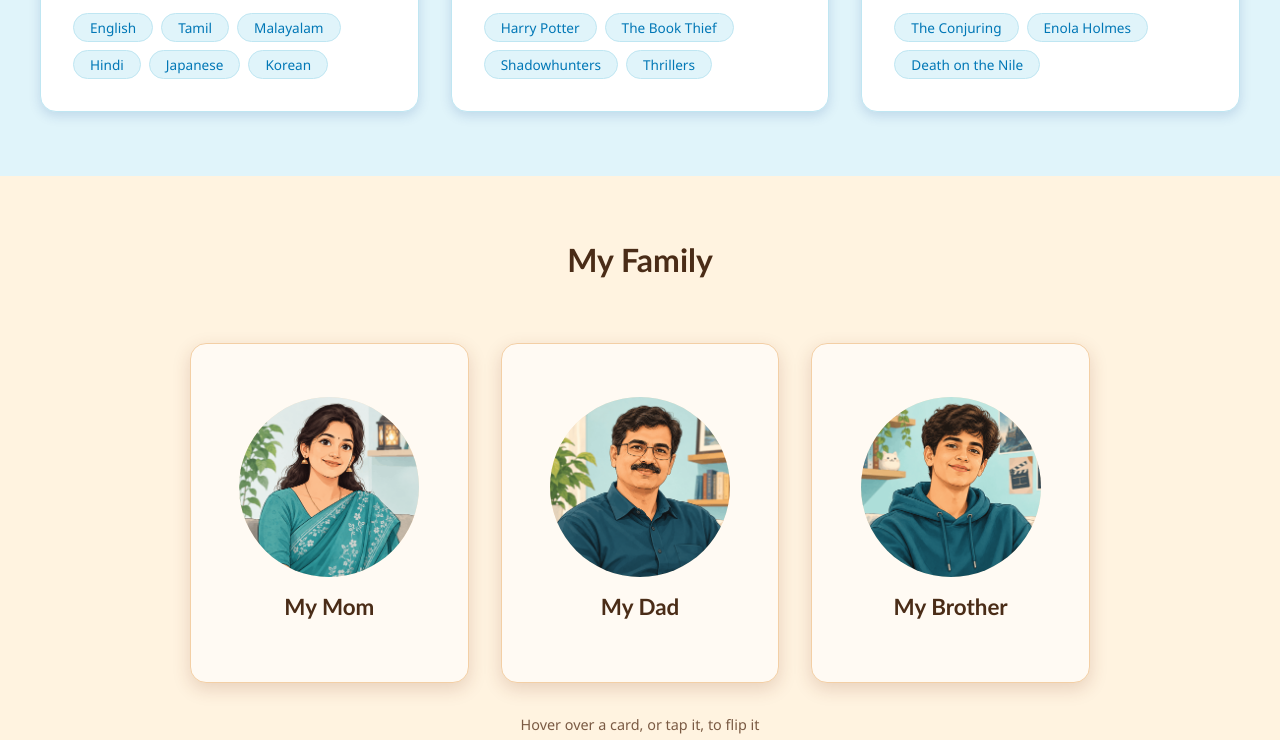
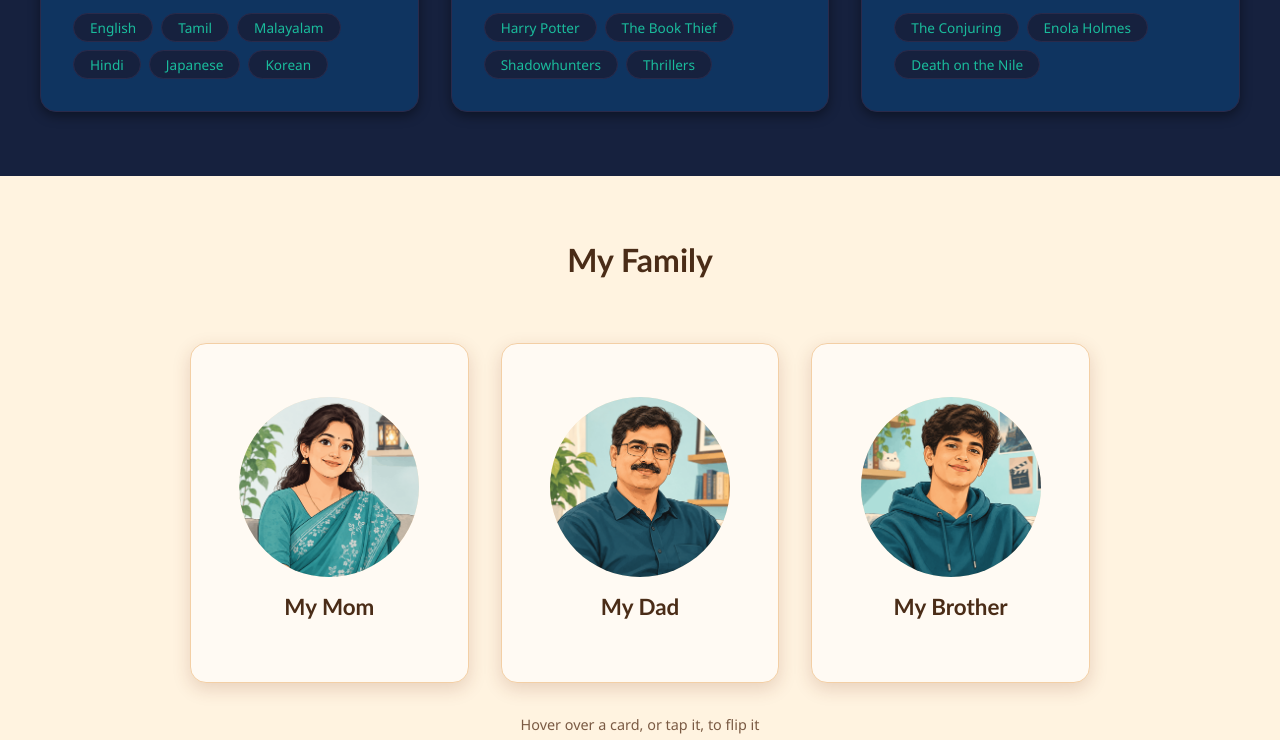
Before and after one commit to kaushika654/profile-website, a plain HTML site: page index.html in a window 1280 px wide. Shown: the part 3169-3909 px from the top of the page. Drawn offline with Linux system fonts and the light colour scheme.

Commit message:
Switch to dark theme

```diff
--- a/css/theme.css
+++ b/css/theme.css
@@ -1,23 +1,23 @@
 :root {
   /* Primary Colors */
-  --color-primary: #0077b6;
-  --color-primary-light: #00b4d8;
-  --color-primary-dark: #023e8a;
+  --color-primary: #1abc9c;
+  --color-primary-light: #48d1cc;
+  --color-primary-dark: #16a085;
 
   /* Background Colors */
-  --color-bg: #f0fbff;
-  --color-bg-secondary: #e0f4fa;
-  --color-bg-card: #ffffff;
+  --color-bg: #1a1a2e;
+  --color-bg-secondary: #16213e;
+  --color-bg-card: #0f3460;
 
   /* Text Colors */
-  --color-text: #0b2e4a;
-  --color-text-secondary: #4a6b82;
-  --color-text-inverse: #ffffff;
+  --color-text: #e0e0e0;
+  --color-text-secondary: #a0a0a0;
+  --color-text-inverse: #1a1a2e;
 
   /* Accent & Borders */
-  --color-accent: #d9480f;
-  --color-border: #bfe6f2;
-  --color-shadow: rgba(2, 62, 138, 0.15);
+  --color-accent: #e94560;
+  --color-border: #2a2a4a;
+  --color-shadow: rgba(0, 0, 0, 0.4);
 
   /* Typography */
   --font-primary: 'Segoe UI', Tahoma, Geneva, Verdana, sans-serif;
```
